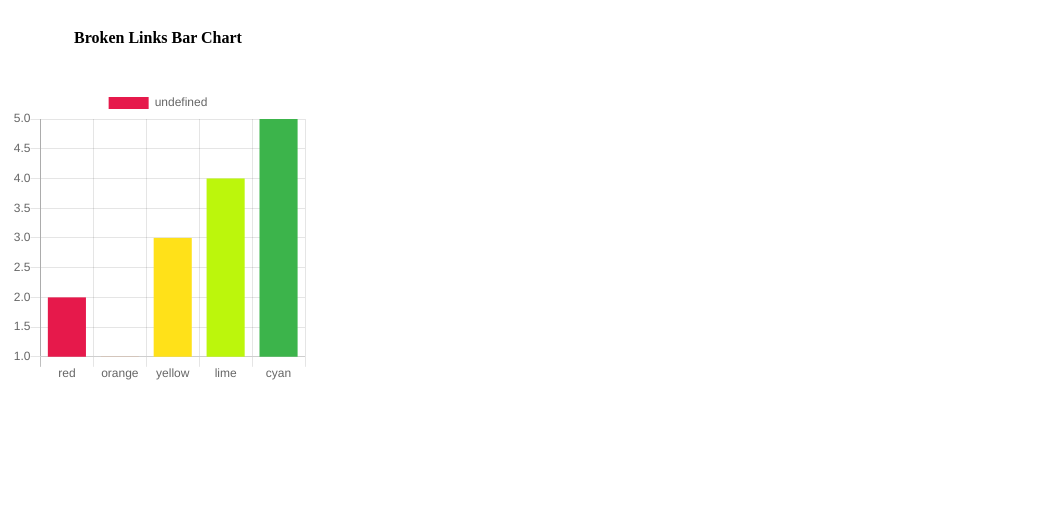
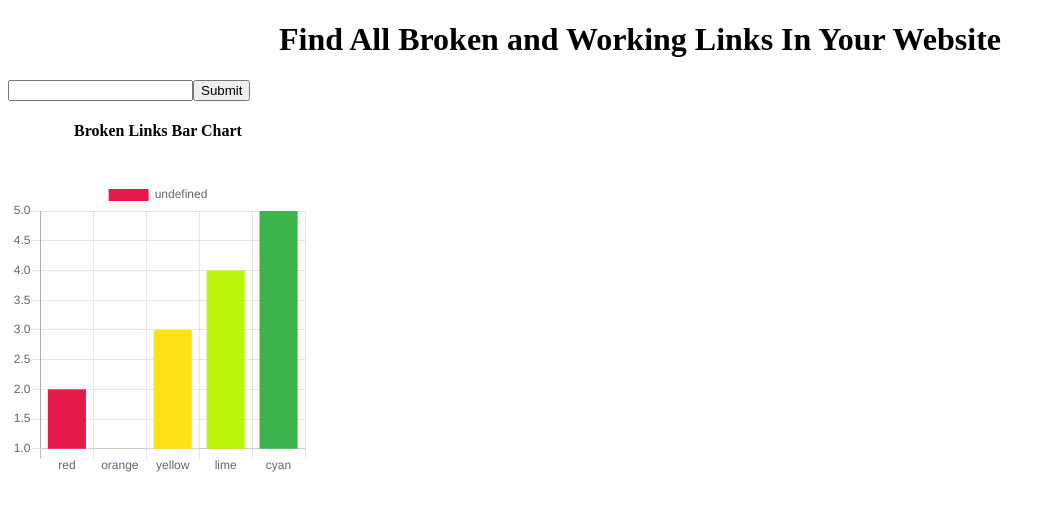
Before and after one commit to HassanBharu/fe-crawler, a React (Create React App) app: page / in a window 1280 px wide. Shown: the top 510 px of the page, without its empty margins (0-1056 px from the left). Built offline with nearby package versions, Linux system fonts and the light colour scheme.

Commit message:
added api function

```diff
--- a/package.json
+++ b/package.json
@@ -3,6 +3,7 @@
   "version": "0.1.0",
   "private": true,
   "dependencies": {
+    "axios": "^0.19.0",
     "chart.js": "^2.8.0",
     "react": "^16.8.6",
     "react-chartjs-2": "^2.7.6",
--- a/src/App.js
+++ b/src/App.js
@@ -1,7 +1,8 @@
-import React, { Component } from 'react';
-import './App.css';
-import Chart from "./Chart";
-
+import React, { Component } from "react";
+import "./App.css";
+import Chart from "./components/Chart";
+import Header from "./components/Header";
+import MyInput from "./components/MyInput";
 
 class App extends Component {
   state = {
@@ -10,6 +11,8 @@ class App extends Component {
   render() {
     return (
       <div>
+        <Header />
+        <MyInput />
         <Chart />
       </div>
     );
--- /dev/null
+++ b/src/api.js
@@ -0,0 +1,7 @@
+import axios from "axios";
+
+export const crawlUrl = url => {
+  return axios.get(url).then(({ data }) => {
+    console.log(data);
+  });
+};
--- a/src/components/MyInput.js
+++ b/src/components/MyInput.js
@@ -1,13 +1,25 @@
 import React, { Component } from "react";
+import { crawlUrl } from "../api";
 
 class MyInput extends Component {
+  state = {
+    input: null
+  };
   render() {
     return (
-      <form>
-        <input type="text" />
+      <form onSubmit={this.handleSubmit}>
+        <input onChange={this.handleChange} type="text" />
+        <button>Submit</button>
       </form>
     );
   }
+  handleChange = event => {
+    this.setState({ input: event.target.value });
+  };
+  handleSubmit = event => {
+    event.preventDefault();
+    crawlUrl();
+  };
 }
 
 export default MyInput;
```
Also changed, not shown: src/components/header.js (+8 -3 lines), src/components/Chart.js (renamed from src/Chart.js), 1 other file (tests, documents, lock files or other folders).
